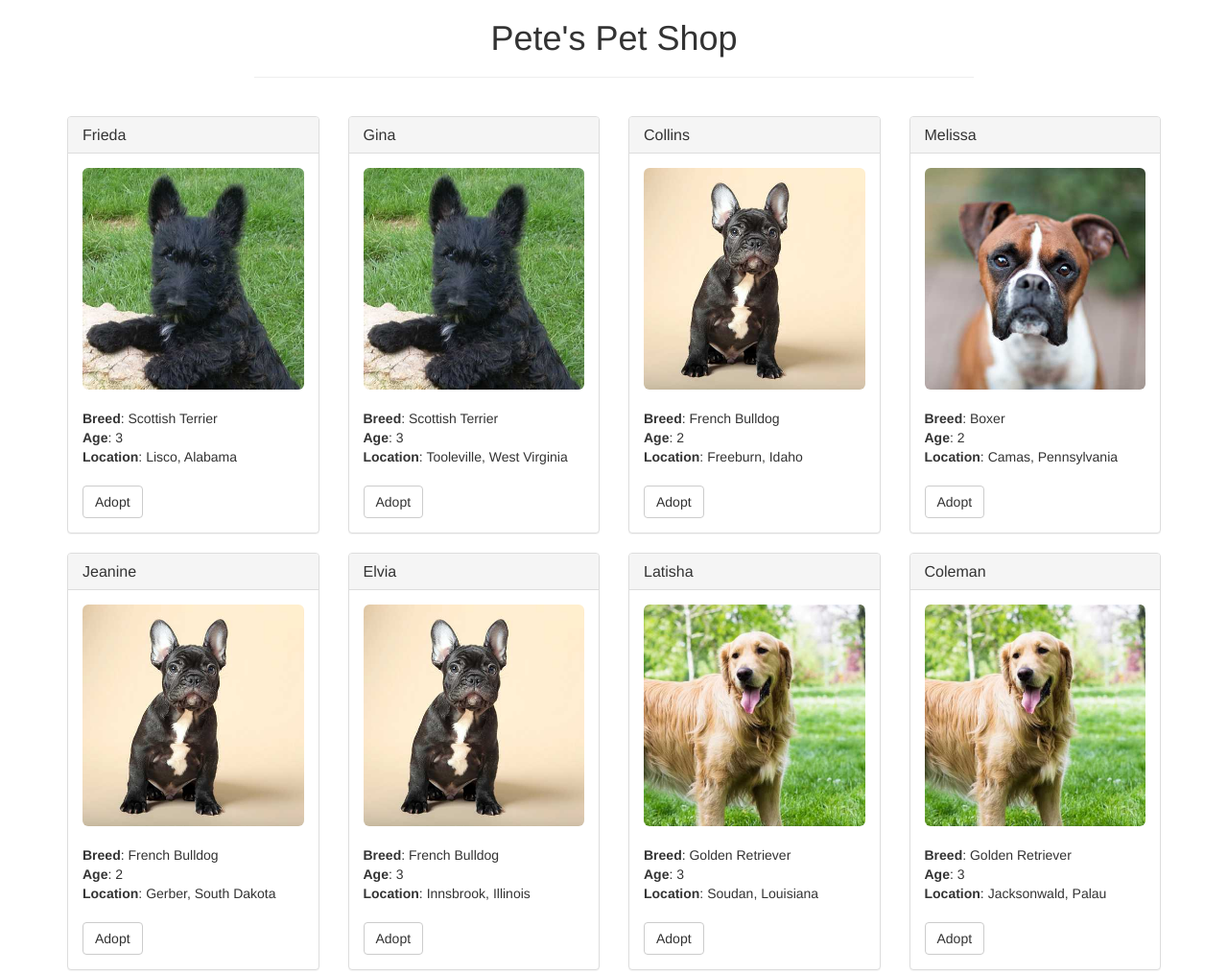
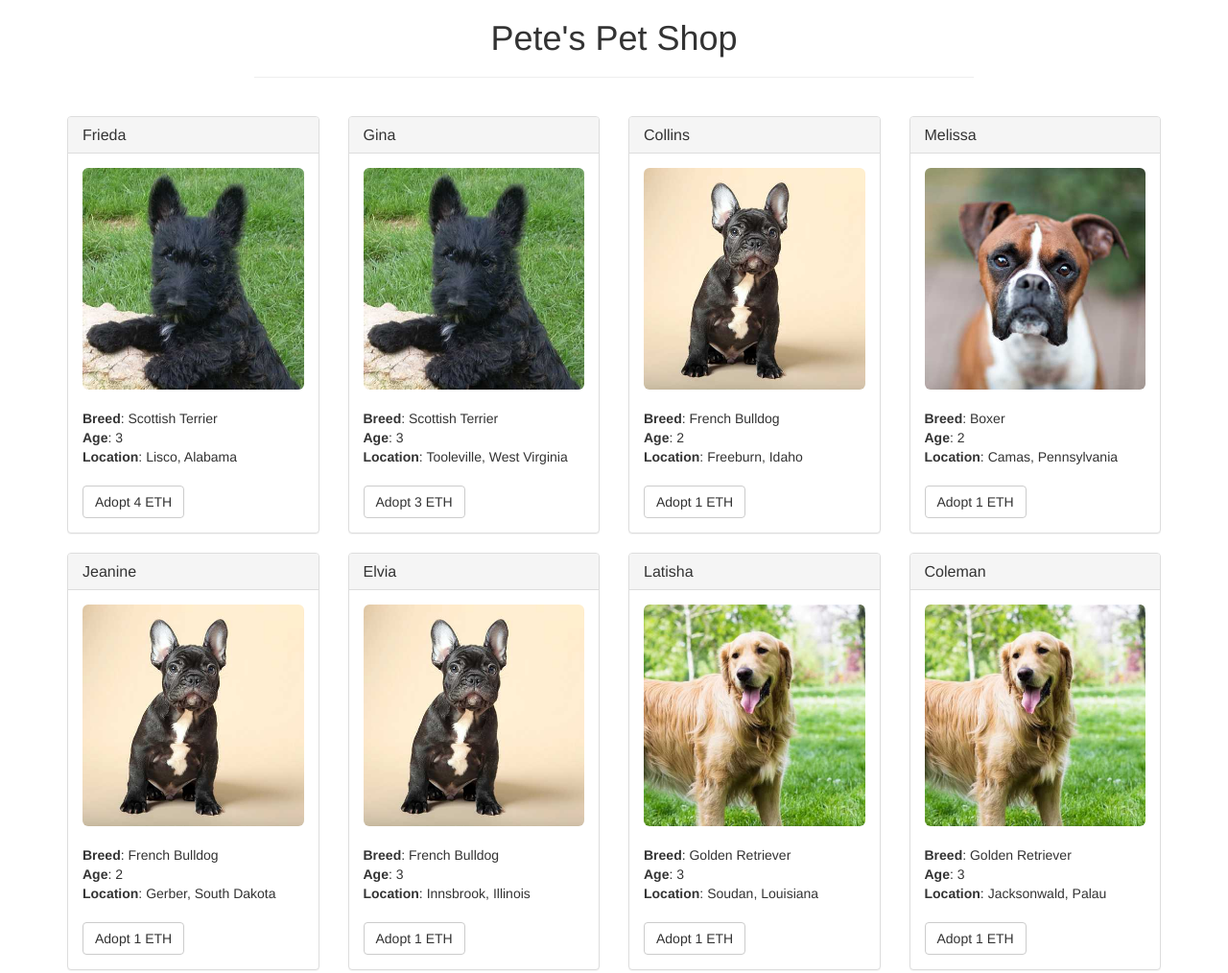
Before and after one commit to Nitishg1223/Pet-Shop-Dapp, a website: page src/index.html in a window 1280 px wide. Shown: the top 1014 px of the page at 96% size. Drawn offline with nearby package versions, Linux system fonts and the light colour scheme.

Commit message:
add price

```diff
--- a/src/index.html
+++ b/src/index.html
@@ -44,7 +44,8 @@
             <strong>Breed</strong>: <span class="pet-breed">Golden Retriever</span><br/>
             <strong>Age</strong>: <span class="pet-age">3</span><br/>
             <strong>Location</strong>: <span class="pet-location">Warren, MI</span><br/><br/>
-            <button class="btn btn-default btn-adopt" type="button" data-id="0">Adopt</button>
+
+            <button class="btn btn-default btn-adopt" type="button" data-id="0">Adopt <span class="price">5 ETH</span></button>
           </div>
         </div>
       </div>
--- a/src/js/app.js
+++ b/src/js/app.js
@@ -15,7 +15,7 @@ App = {
         petTemplate.find('.pet-age').text(data[i].age);
         petTemplate.find('.pet-location').text(data[i].location);
         petTemplate.find('.btn-adopt').attr('data-id', data[i].id);
-
+        petTemplate.find('.price').text(data[i].price);
         petsRow.append(petTemplate.html());
       }
     });
--- a/src/pets.json
+++ b/src/pets.json
@@ -6,7 +6,7 @@
     "age": 3,
     "breed": "Scottish Terrier",
     "location": "Lisco, Alabama",
-    "price":"1 ETH"
+    "price":"4 ETH"
   },
   {
     "id": 1,
@@ -15,7 +15,7 @@
     "age": 3,
     "breed": "Scottish Terrier",
     "location": "Tooleville, West Virginia",
-    "price":"1 ETH"
+    "price":"3 ETH"
   },
   {
     "id": 2,
```
